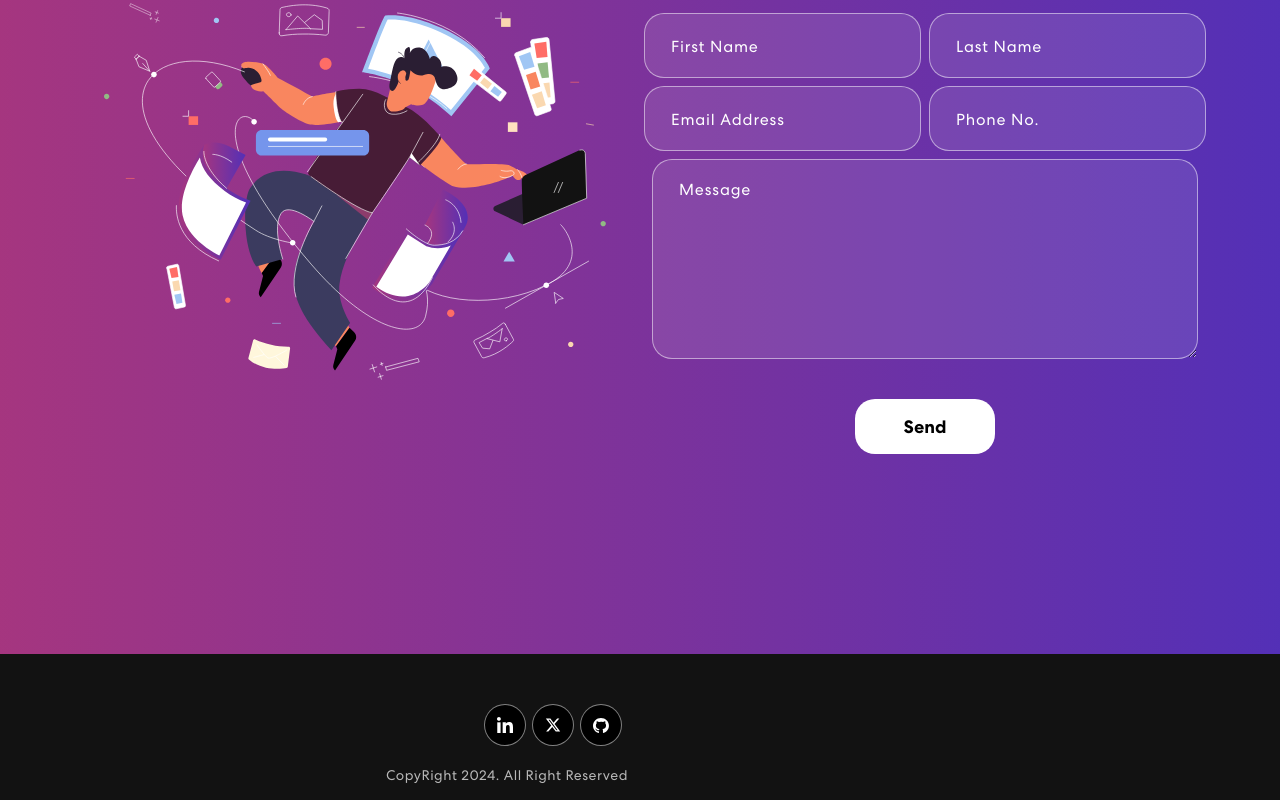
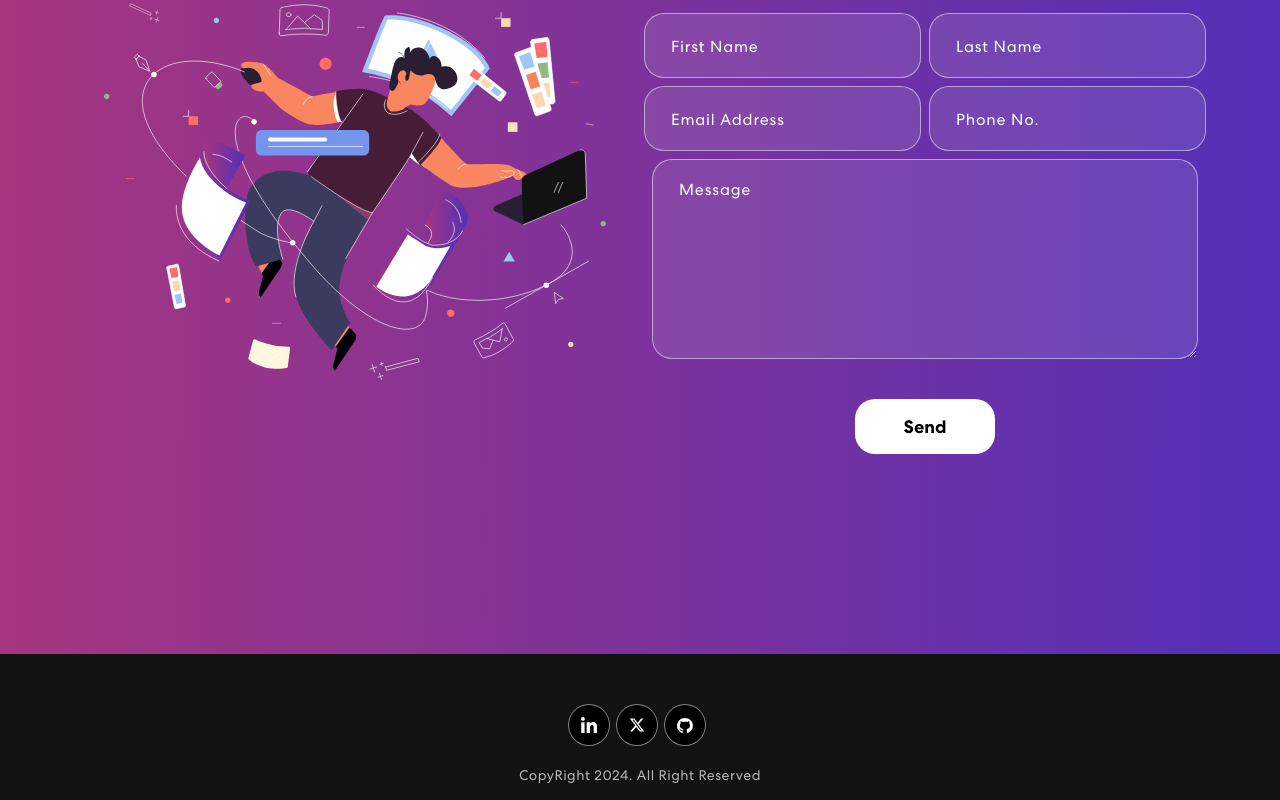
Before and after one commit to JentleJoe/my_portfolio, a React (Create React App) app: page / in a window 1280 px wide. Shown: the part 5101-5901 px from the top of the page. Built offline with nearby package versions, Linux system fonts and the light colour scheme.

Commit message:
updated footer text alignment

```diff
--- a/src/components/Footer.js
+++ b/src/components/Footer.js
@@ -14,15 +14,13 @@ export default function Footer() {
     return(
         <footer className="footer">
             <Container>
-                <Row>
-                    <Col sm={6} className="text-center text-sm-end" >
+                <Row className="text-center">
                     <div className="social-icon">
                     <a href={linkdinLink} target="_blank"><img src={linkdinLogo} alt='' /></a>
                     <a href={twitterLink} target="_blank"><img src={xlogo} alt='' /></a>
                     <a href={githubLink} target="_blank"><img src={githubLogo} alt='' /></a>
                     </div>
                     <p>CopyRight 2024. All Right Reserved</p>
-                    </Col>
                 </Row>
             </Container>
         </footer>
```
Lines whose indentation alone changed are shown as unchanged.
